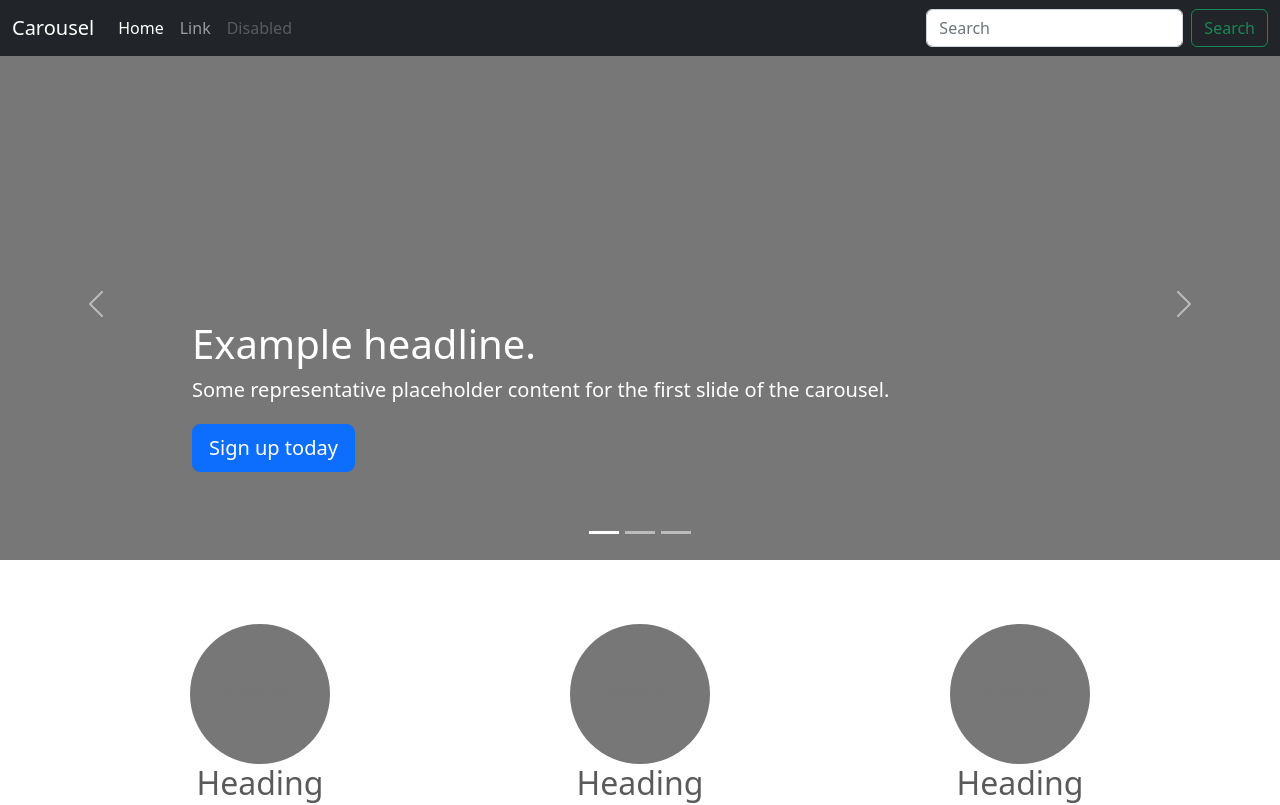
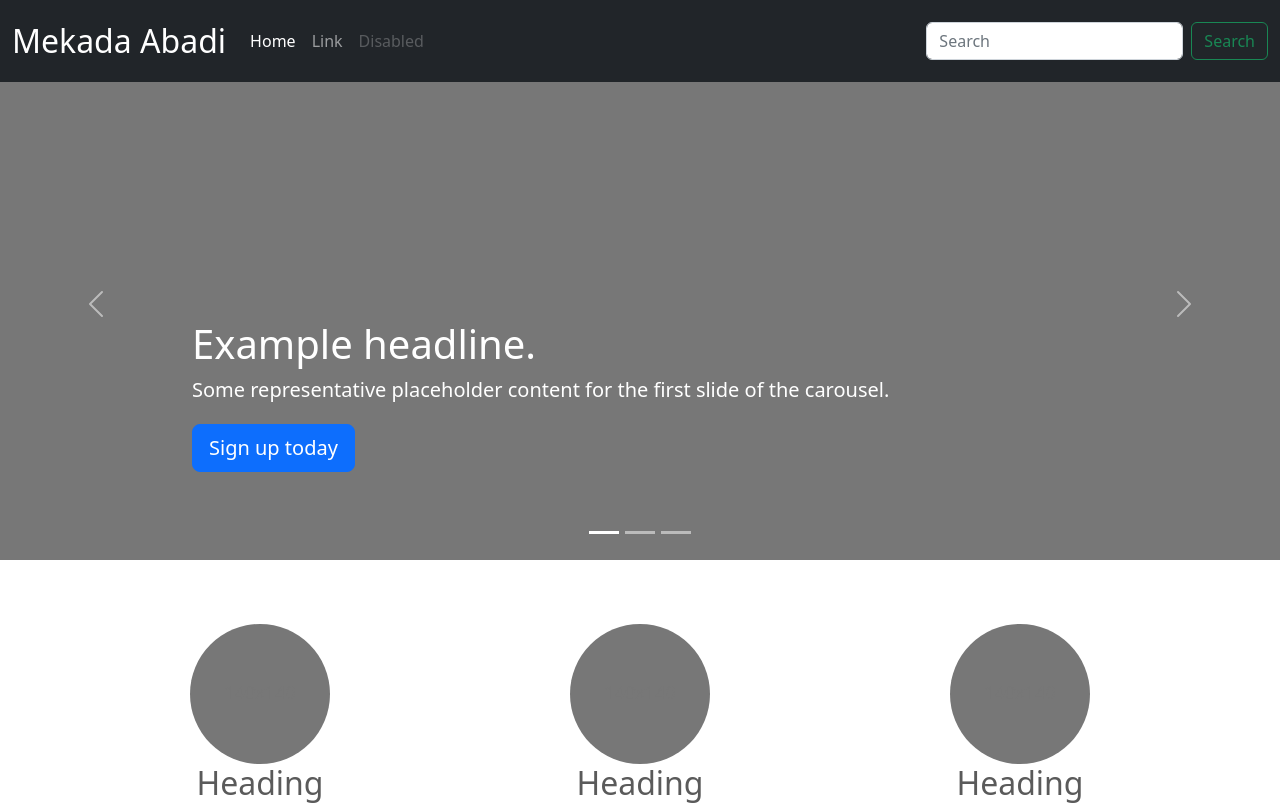
Before and after one commit to colapanmini/colapanmini.github.io, a React (Create React App) app: page / in a window 1280 px wide. Shown: the top 805 px of the page. Built offline with nearby package versions, Linux system fonts and the light colour scheme.

Commit message:
navbar changes

```diff
--- a/public/styles.css
+++ b/public/styles.css
@@ -1,3 +1,11 @@
+.navbar-customization {
+  padding: 12px 0;
+}
+
+.navbar-brand-customization {
+  font-size: 2rem;
+}
+
 .bd-placeholder-img {
   font-size: 1.125rem;
   text-anchor: middle;
--- a/src/components/Header.jsx
+++ b/src/components/Header.jsx
@@ -3,9 +3,9 @@ import React from "react";
 function Header() {
     return (
         <header>
-          <nav className="navbar navbar-expand-md navbar-dark fixed-top bg-dark">
+          <nav className="navbar navbar-expand-md navbar-dark fixed-top bg-dark navbar-customization">
             <div className="container-fluid">
-              <a className="navbar-brand" href="#">Carousel</a>
+              <a className="navbar-brand navbar-brand-customization" href="#">Mekada Abadi</a>
               <button className="navbar-toggler" type="button" data-bs-toggle="collapse" data-bs-target="#navbarCollapse" aria-controls="navbarCollapse" aria-expanded="false" aria-label="Toggle navigation">
                 <span className="navbar-toggler-icon"></span>
               </button>
```
